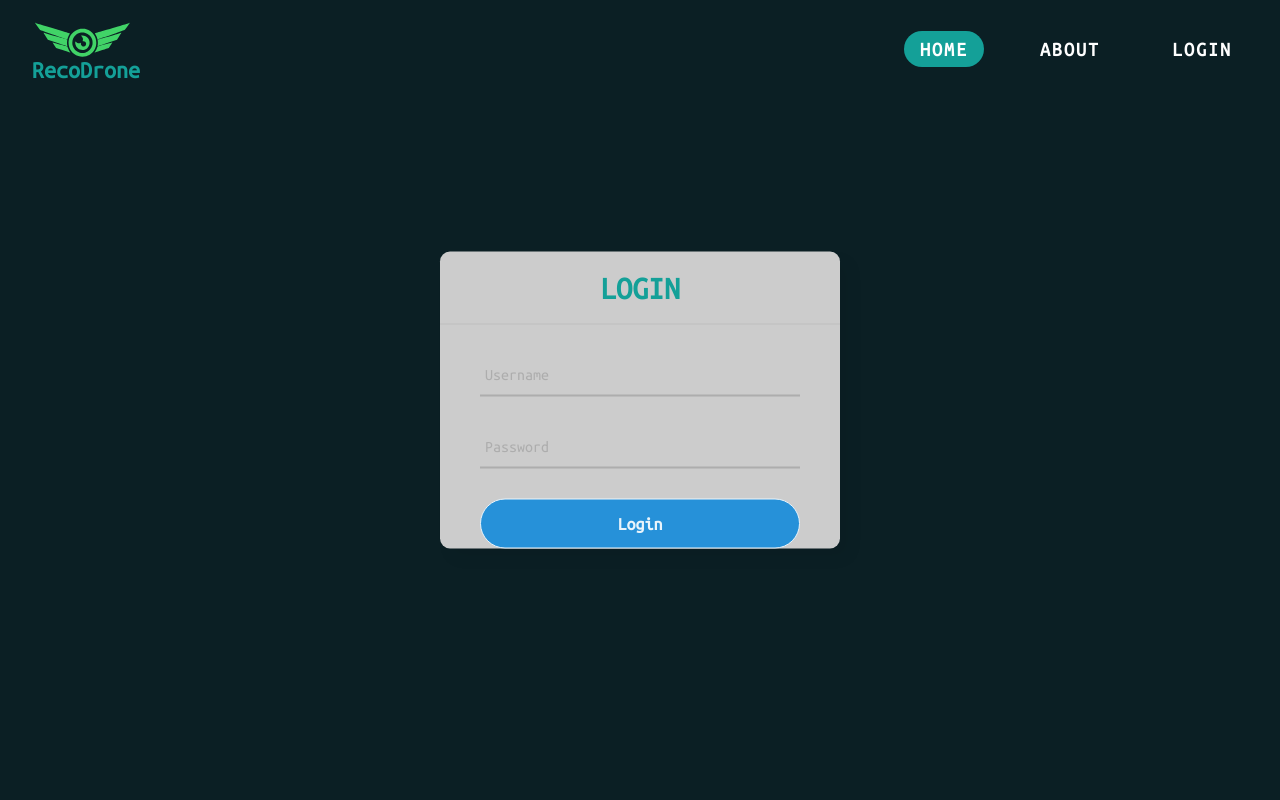
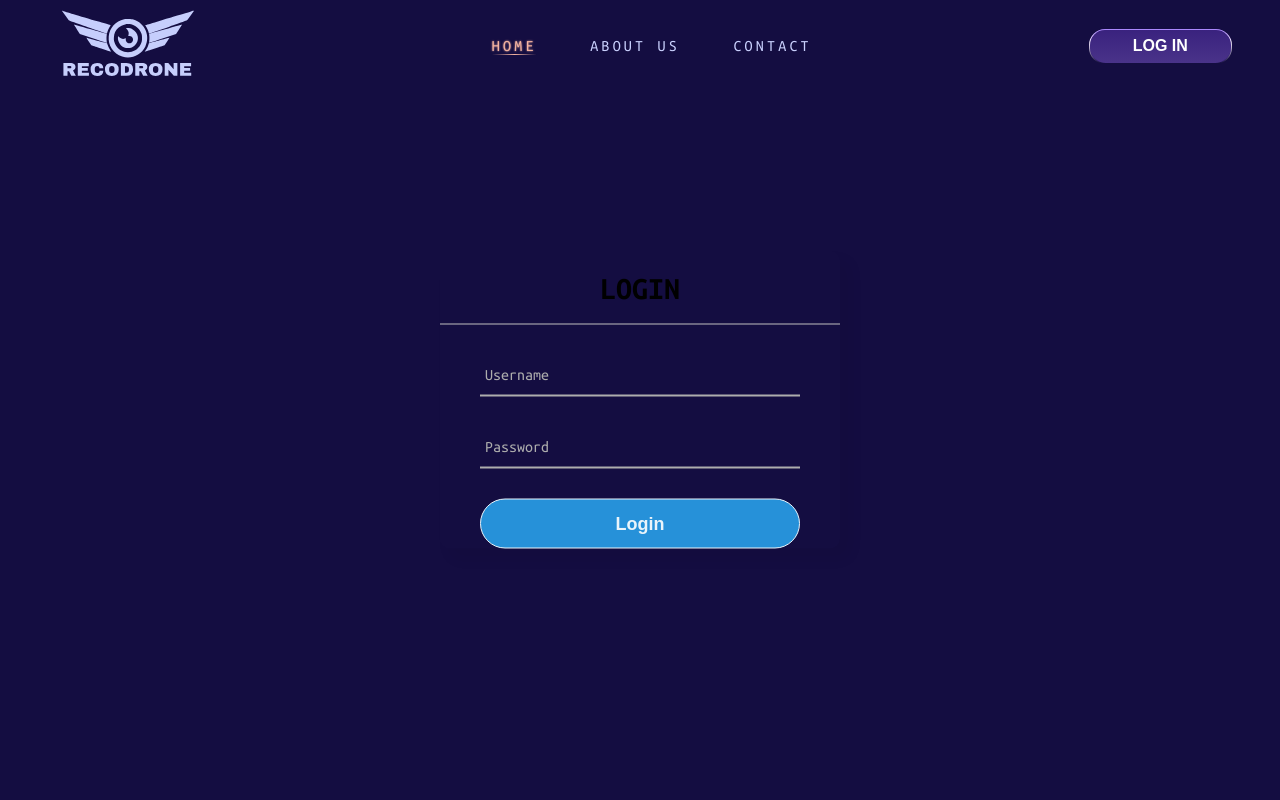
Before and after one commit to hadieh-ayman/RecoDroneApplication, a Flask app: page / in a window 1280 px wide. Run offline with Flask 2, Linux system fonts and the light colour scheme.

Commit message:
header completed

```diff
--- a/Presentation/static/css/style.css
+++ b/Presentation/static/css/style.css
@@ -1,49 +1,195 @@
 :root {
-    --bgcolor: #0f292f;
-    --background: #0b1f24;
-    --primary: #14a098;
-    --light: #cccccc;
-    --secondary: #cb2d6f;
-    --secdark: #501f3a;
+    --russian-violet: #140d41;
+    --persian-indigo: #361e7c;
+    --majorelle-blue: #804ef6;
+    --lavender-blue: #c9d0fd;
+    --melon: #f3b3a0;
+    --puce: #d68fa0;
+    --pearly-purple: #b86ba0;
+
+    --gradient: linear-gradient(to left, rgba(0, 0, 0, 0) 1%, #f3b3a0 50%, rgba(0, 0, 0, 0) 100%);
+
+    --main-font: "Ubuntu Mono",sans-serif;
+    --sub-font: "monument-regular",sans-serif;
+    --label-font: "marvinvisions-bold",sans-serif;
 }
 
 * {
     padding: 0;
     margin: 0;
     box-sizing: border-box;
-    font-family: 'Ubuntu Mono', monospace;
-    color: var(--primary)
 }
 
 body {
-    background-color: var(--background)
+    width: 100%;
+    /* overflow-x: hidden */
+    display: flex;
+	flex-direction: column;
+	font-family: var(--main-font);
+    line-height: 1;
+    background-color: var(--russian-violet)
 }
 
-.container {
-    max-width: 1280px;
-    margin: 0 auto;
+/* =================================================== HEADER CSS ============================================= */
 
+.header {
+    position: fixed;
+    display: block;
+    width: 100%;
+    z-index: 100;
+}
+
+.header-container {
+    position: relative;
+    margin: 0 3rem;
+    /* height: 0.89rem; */
     display: flex;
+    flex-direction: row;
     align-items: center;
     justify-content: space-between;
 }
 
-nav {
-    position: fixed;
+/* --------------------------------------------------- LOGO CSS ---------------------------------------------- */
+
+.logo {
+    width: 10rem;
+    display: flex;
+    align-items: center;
+    outline: none;
+    border: none;
+    text-decoration: none;
+    cursor: pointer !important;
+}
+
+.logo-image {
+    width: 100%;
+    opacity: 1;
+    filter: invert(73%) sepia(20%) saturate(791%) hue-rotate(198deg) brightness(110%) contrast(98%);
+}
+
+/* --------------------------------------------------- MENU CSS ---------------------------------------------- */
+
+.menu-wrap {
+    display: flex;
+    align-items: center;
+    margin-left: 0.45rem;
+}
+
+.menu{
+    display: flex;
+    width: 20rem;
+    flex-direction: row;
+    align-items: center;
+    justify-content: space-between;
+    list-style: none;
+}
+
+.menu-item{
+    display: flex;
+    flex-direction: column;
+    align-items: center;
+    justify-content: center;
+    text-transform: uppercase;
+    cursor: pointer !important;
+}
+
+.menu-item-link{
+    position: relative;
+    text-decoration: none;
+    outline: none;
+    color: var(--lavender-blue);
+    font-size: 1rem;
+    letter-spacing: 0.2rem;
+    line-height: 0.5;
+}
+.menu-item:hover .menu-item-link:after,
+.menu-item.active .menu-item-link:after{
+	opacity: 1;
+    background: var(--gradient);
+    text-shadow: 0px 0px 1px var(--melon);
+}
+
+.menu-item:hover .menu-item-link,
+.menu-item.active .menu-item-link{
+    color: var(--melon);
+    text-shadow: 0px 0px 2px var(--melon);
+}
+
+.menu-item-link:after {
+    position: absolute;
+    content: "";
+    bottom: -5px;
+    left: 0;
+    width: 100%;
+    height: 1px;
+    background: var(--gradient);
+    opacity: 0;
+    transition: opacity 375ms ease;
+}
+
+/* ---------------------------------------------- LOGIN BUTTON CSS -------------------------------------------- */
+
+.login-btn {
+    height: 2.2rem;
+    position: relative;
+    display: inline-flex;
+    align-items: center;
+    justify-content: center;
+    border-radius: 1rem;
+    background: var(--persian-indigo);
+    outline: none;
+    box-sizing: border-box;
+    background-clip: padding-box;
+    border: 1px solid transparent;
+    text-decoration: none;
+}
+
+.login-btn:before {
+    margin: -1px;
+    z-index: -1;
+    background: linear-gradient(180deg,#a783fc,#f7ecff 36.46%,rgba(227,195,255,0) 97.92%,rgba(202,142,254,0));
+}
+
+.login-btn:after, .login-btn:before {
+    position: absolute;
+    content: "";
     top: 0;
     left: 0;
     right: 0;
-    z-index: 99;
-    background-color: var(--dark);
-    padding: 16px 32px;
+    bottom: 0;
+    border-radius: inherit;
+    pointer-events: none;
 }
 
-.company {}
+.login-btn:after {
+    background: linear-gradient(180deg,rgba(247,236,255,.02),rgba(247,236,255,.1));
+}
 
-.logo {
-    width: 100px;
-    filter: invert(77%) sepia(15%) saturate(2108%) hue-rotate(77deg) brightness(95%) contrast(76%);
+.login-btn:hover {
+    background: var(--majorelle-blue);
+    transition: all 500ms ease;
 }
+
+.login-btn-txt {
+    display: flex;
+    flex-direction: column;
+    align-items: center;
+    justify-content: center;
+    position: relative;
+    padding: 0 2.7rem;
+    height: 100%;
+    z-index: 1;
+    background: none;
+    white-space: nowrap;
+    color: white;
+    font-family: var(--sub-font);
+    font-size: 1rem;
+    font-weight: 800;
+    letter-spacing: 0;
+    text-transform: uppercase;
+}
+
+/* ----------------------------------------------- HAMBURGER CSS ---------------------------------------------- */
 
 .hamburger {
     display: block;
@@ -92,28 +238,6 @@ nav {
 
 .hamburger.is-active span {
     background-color: var(--primary);
-}
-
-.menu {
-    display: none;
-    justify-content: flex-end;
-    margin: 0 -16px;
-}
-
-.menu a {
-    color: white;
-    margin: 0 16px;
-    font-weight: 600;
-    font-size: 20px;
-    letter-spacing: 2px;
-    text-decoration: none;
-    transition: 0.4s;
-    padding: 8px 16px;
-    border-radius: 99px;
-}
-
-.menu a.is-active, .menu a:hover {
-    background-color: var(--primary)
 }
 
 .center {
@@ -236,8 +360,4 @@ input[type="submit"]:hover {
     .hamburger {
         display: none;
     }
-
-    .menu {
-        display: block;
-    }
 }
--- a/Presentation/static/js/main.js
+++ b/Presentation/static/js/main.js
@@ -1,5 +1,8 @@
 const hamburger = document.querySelector('.hamburger');
+const menu_link = document.querySelectorAll('.menu-item');
 
 hamburger.addEventListener('click', function(){
     this.classList.toggle('is-active');
 })
+
+menu_link.forEach(input => input.addEventListener('click', this.classList.toggle("active")));
--- a/Presentation/templates/layout.html
+++ b/Presentation/templates/layout.html
@@ -8,32 +8,32 @@
         {% else %}
         <title>RecoDrone</title>
         {% endif %}
-        <link rel="preconnect" href="https://fonts.googleapis.com" />
-        <link rel="preconnect" href="https://fonts.gstatic.com" crossorigin />
-        <link href="https://fonts.googleapis.com/css2?family=Ubuntu+Mono&display=swap" rel="stylesheet"/>
-        <link rel="stylesheet" href={{ url_for( "static" , filename="css/style.css") }} />
-
+        <link rel="preconnect" href="https://fonts.googleapis.com">
+        <link rel="preconnect" href="https://fonts.gstatic.com" crossorigin>
+        <link href="https://fonts.googleapis.com/css2?family=Ubuntu+Mono:wght@400;700&display=swap" rel="stylesheet">
+        <link rel="stylesheet" href={{ url_for( "static" ,
+        filename="css/style.css") }} />
     </head>
     <body>
-        <nav>
-            <div class="container">
-                <div class="company">
-                    <img class="logo" src="static/img/logo.svg" alt="logo" />
-                    <h1>RecoDrone</h1>
-                </div>
+        <header class="header">
+            <div class="header-container">
+                <a href="/" class="logo">
+                    <img class="logo-image" src="static/img/logo-vertical.svg" alt="logo"></img>
+                </a>
+                <nav class="menu-wrap">
+                    <ul class="menu">
+                        <ls class="menu-item active"><a href="/home" class="menu-item-link">HOME</a></ls>
+                        <ls class="menu-item"><a href="/aboutus" class="menu-item-link">ABOUT US</a></ls>
+                        <ls class="menu-item"><a href="/contact" class="menu-item-link">CONTACT</a></ls>
+                    </ul>
+                </nav>
+                <a href="/login" class="login-btn">
+                    <span class="login-btn-txt">LOG IN</span>
+                </a>
+            </div>
 
-                <div class="menu">
-                    <a href="" class="is-active">HOME</a>
-                    <a href="">ABOUT</a>
-                    <a href="">LOGIN</a>
-                </div>
-                <button class="hamburger">
-                    <span></span>
-                    <span></span>
-                    <span></span>
-                </button>
-            </div>
-        </nav>
+
+        </header>
         {% block content %} {% endblock %}
         <script type="text/javascript" src="static/js/main.js"></script>
     </body>
```
Also changed, not shown: Presentation/static/img/logo-horizontal.svg (added), Presentation/static/img/logo-vertical.svg (added).
